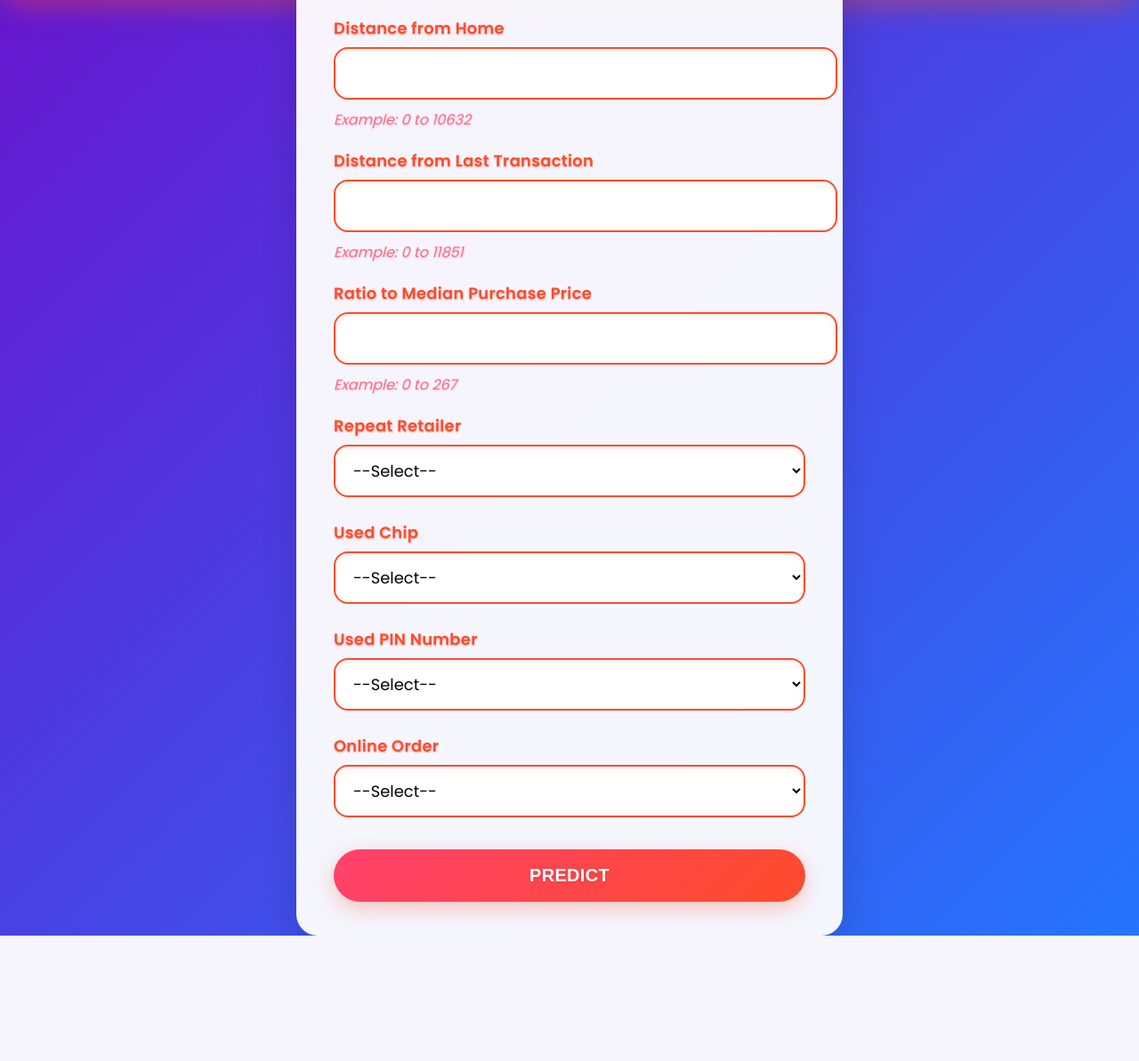
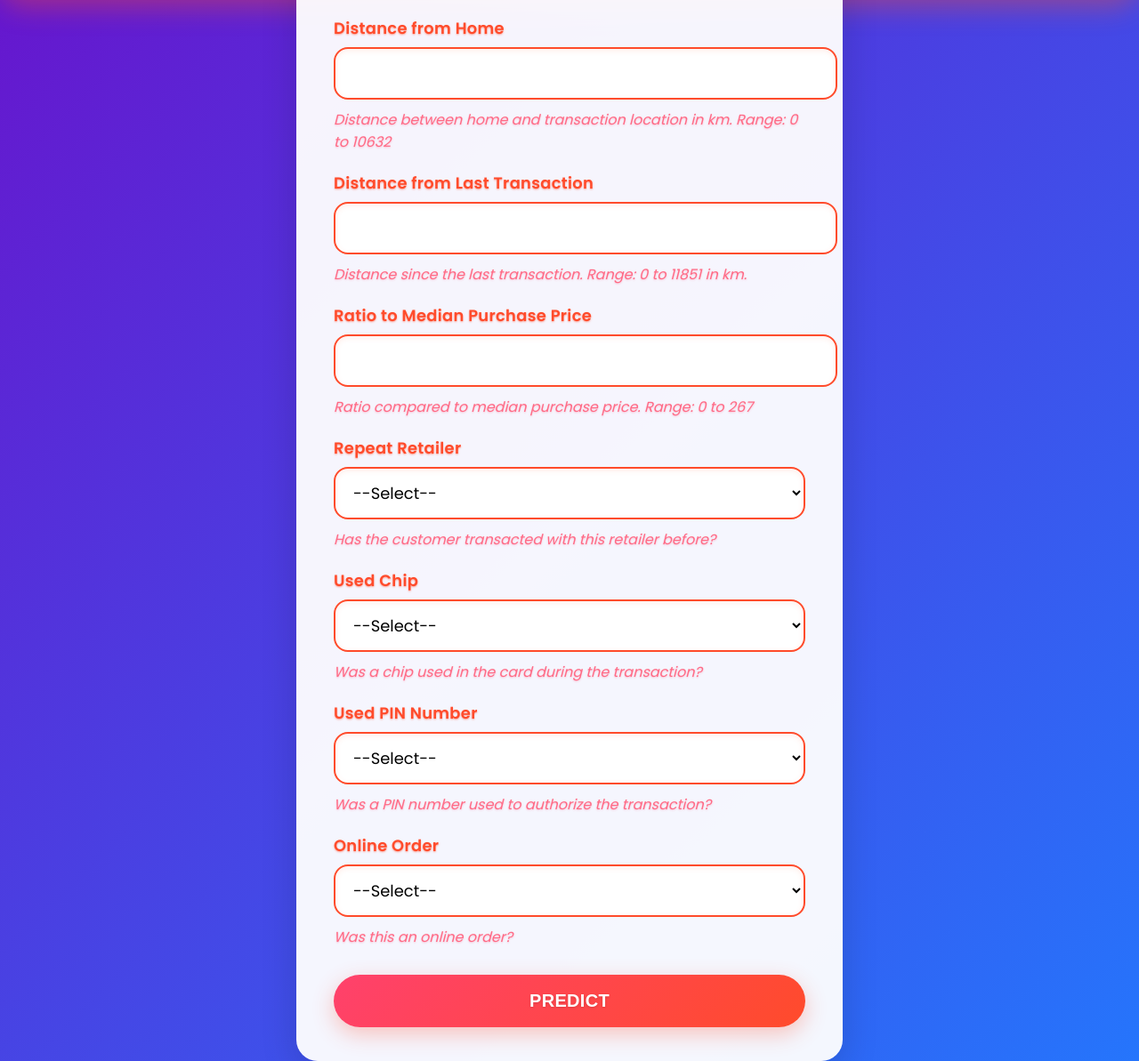
Before and after one commit to sarthaksinghgaur/End-to-End-ML-Project-on-Microsoft-Azure-Cloud, a Flask app: page /predictdata in a window 1280 px wide. Shown: the part 157-1350 px from the top of the page at 89% size. Before the commit the page ends 1209 px from the top, so only its background shows below. Run offline with Flask 3, Linux system fonts and the light colour scheme.

Commit message:
improved UI

```diff
--- a/templates/home.html
+++ b/templates/home.html
@@ -154,15 +154,15 @@
         <form action="/predictdata" method="POST">
             <label for="distance_from_home">Distance from Home</label>
             <input type="number" step="0.01" name="distance_from_home" id="distance_from_home" required>
-            <small>Example: 0 to 10632</small>
+            <small>Distance between home and transaction location in km. Range: 0 to 10632</small>
 
             <label for="distance_from_last_transaction">Distance from Last Transaction</label>
             <input type="number" step="0.01" name="distance_from_last_transaction" id="distance_from_last_transaction" required>
-            <small>Example: 0 to 11851</small>
+            <small>Distance since the last transaction. Range: 0 to 11851 in km.</small>
 
             <label for="ratio_to_median_purchase_price">Ratio to Median Purchase Price</label>
             <input type="number" step="0.01" name="ratio_to_median_purchase_price" id="ratio_to_median_purchase_price" required>
-            <small>Example: 0 to 267</small>
+            <small>Ratio compared to median purchase price. Range: 0 to 267</small>
 
             <label for="repeat_retailer">Repeat Retailer</label>
             <select name="repeat_retailer" id="repeat_retailer" required>
@@ -170,6 +170,7 @@
                 <option value="0">No</option>
                 <option value="1">Yes</option>
             </select>
+            <small>Has the customer transacted with this retailer before?</small>
 
             <label for="used_chip">Used Chip</label>
             <select name="used_chip" id="used_chip" required>
@@ -177,6 +178,7 @@
                 <option value="0">No</option>
                 <option value="1">Yes</option>
             </select>
+            <small>Was a chip used in the card during the transaction?</small>
 
             <label for="used_pin_number">Used PIN Number</label>
             <select name="used_pin_number" id="used_pin_number" required>
@@ -184,6 +186,7 @@
                 <option value="0">No</option>
                 <option value="1">Yes</option>
             </select>
+            <small>Was a PIN number used to authorize the transaction?</small>
 
             <label for="online_order">Online Order</label>
             <select name="online_order" id="online_order" required>
@@ -191,6 +194,7 @@
                 <option value="0">No</option>
                 <option value="1">Yes</option>
             </select>
+            <small>Was this an online order?</small>
 
             <button type="submit" class="submit-btn">Predict</button>
         </form>
```
